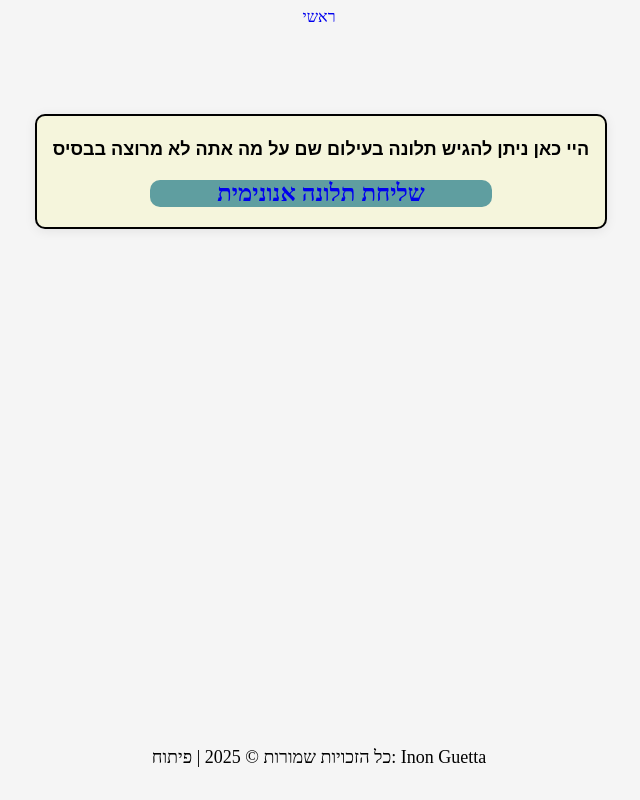
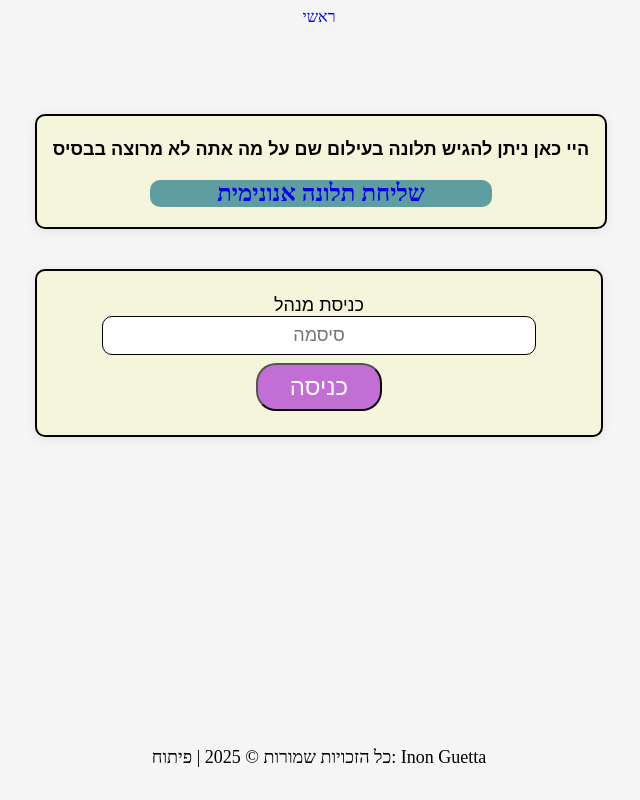
Before and after one commit to InonGuetta/proj_front_and_back, a website: page client/index.html in a window 1280 px wide. Shown: the whole page, without its empty margins (321-961 px from the left). Drawn offline with Linux system fonts and the light colour scheme.

Commit message:
finish_design

```diff
--- a/client/css/style.index.css
+++ b/client/css/style.index.css
@@ -39,14 +39,58 @@ main section.soldier {
 
 }
 
+h1 {
+    text-align: center;
+    font-family: Arial, Helvetica, sans-serif;
+    font-size: large;
+}
+
 main section.soldier a {
     text-decoration: none;
 }
 
-h1 {
+main section.commander {
+    margin-top: 2.5rem;
     text-align: center;
+    width: 45%;
+    margin-left: 27.5%;
+}
+
+main section label{
+    font-size: large;
     font-family: Arial, Helvetica, sans-serif;
+}
+
+main section form#admin-login-form {
+    background: beige;
+    border-radius: 10px;
+    padding: 1.5rem 2rem;
+    border: 2px solid black;
+    box-shadow: 0 2px 12px rgba(0, 0, 0, 0.08);
+}
+
+section form input#admin-password {
+    border-radius: 10px;
+    border: 1px solid black;
+    padding: 0.5rem 1rem;
     font-size: large;
+    width: 80%;
+    text-align: center;
+}
+
+section form button#admin-login-btn {
+    background: rgb(194, 110, 213);
+    color: #fff;
+    border-radius: 20px;
+    padding: 0.5rem 2rem;
+    font-size: x-large;
+    cursor: pointer;
+    margin-top: 0.5rem;
+}
+
+section form button#admin-login-btn:hover {
+    color: black;
+    transition: 0.2s;
 }
 
 footer {
--- a/client/index.html
+++ b/client/index.html
@@ -27,10 +27,13 @@
         </section>
 
         <section class="commander">
-            <a href="./admin.html"></a>
+            <form id="admin-login-form">
+                <label for="admin-password">כניסת מנהל</label>
+                <input type="password" id="admin-password" placeholder="סיסמה">
+                <button type="submit" id="admin-login-btn" >כניסה</button>
+            </form>
         </section>
     </main>
-
 
     <footer>
         <span>כל הזכויות שמורות &copy; 2025 | פיתוח: Inon Guetta</span>
```
